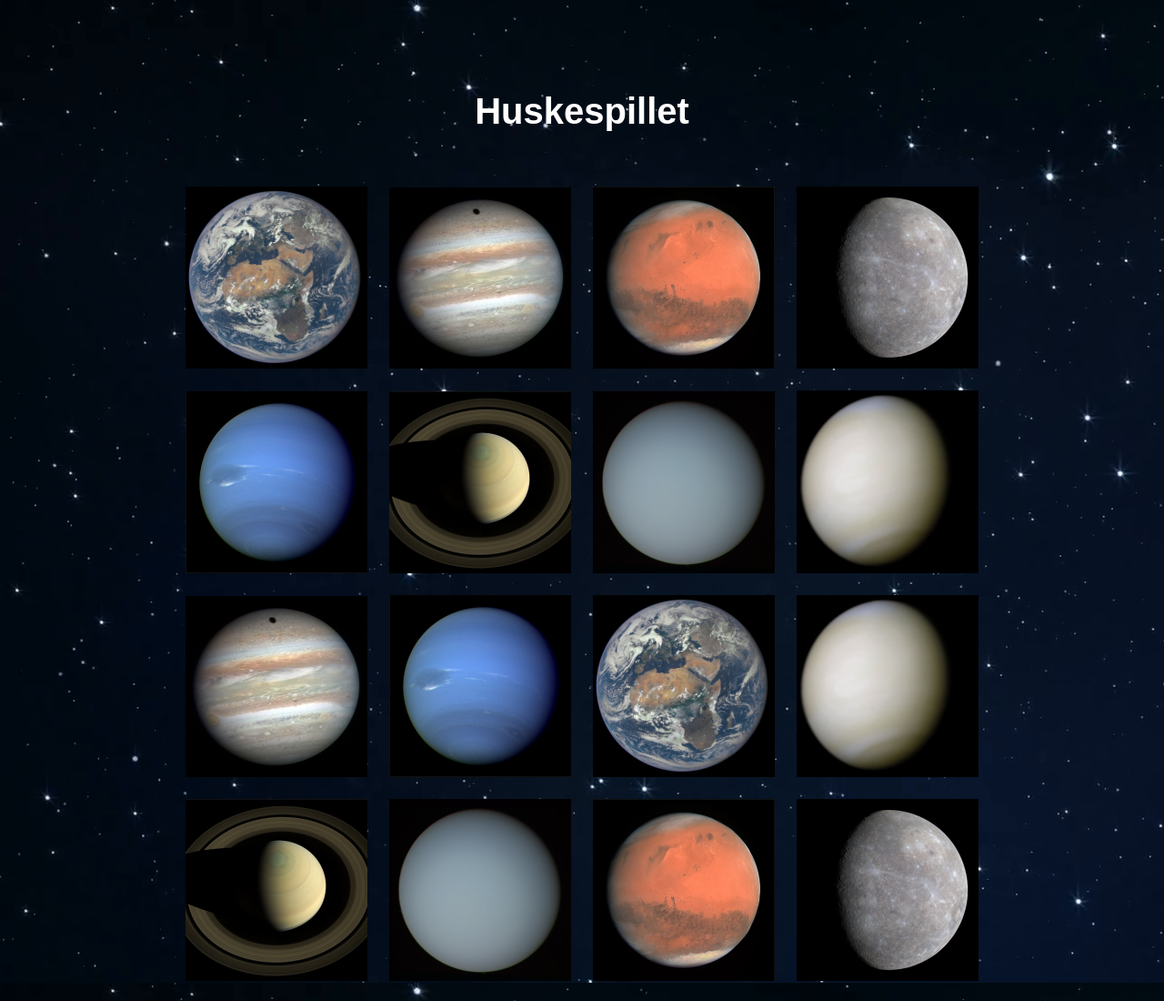
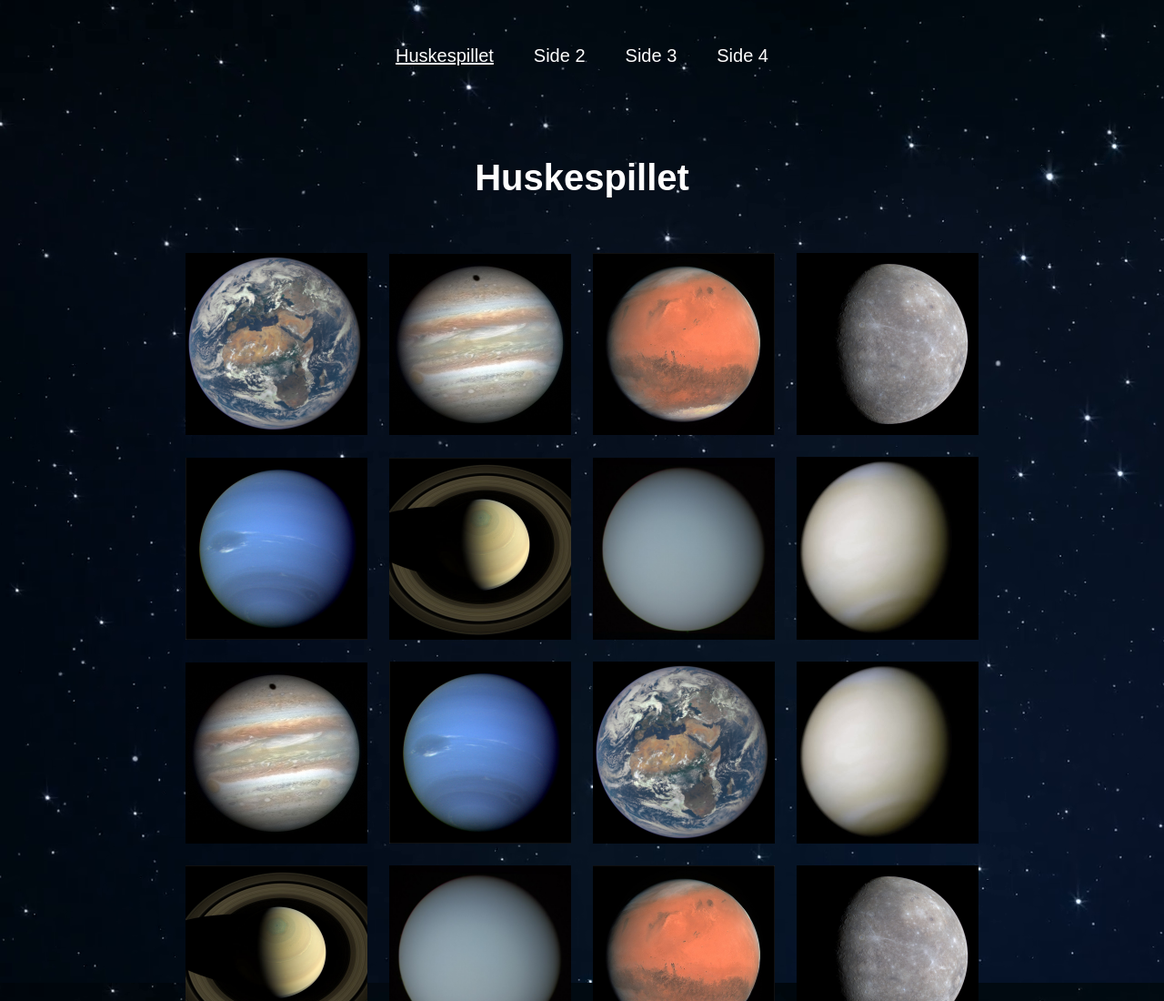
Before and after one commit to erik2310/Huskespil, a plain HTML site: page index.html in a window 1280 px wide. Shown: the top 1100 px of the page at 91% size. Drawn offline with Linux system fonts and the light colour scheme.

Commit message:
Tilføjet en navigations bar.

```diff
--- a/css/main.css
+++ b/css/main.css
@@ -11,7 +11,7 @@ h1 {
     color: white;
 }
 
-div {
+.boardDiv {
     margin-top: 50px;
     margin-left: auto;
     margin-right: auto;
@@ -32,3 +32,34 @@ img:hover {
     border-width: 2px;
     border-color: white;
 }
+
+a {
+    margin-left: 20px;
+    margin-right: 20px;
+    text-decoration: none;
+    font-size: 20px;
+    font-family: Arial, Helvetica, sans-serif;
+    color: white;
+}
+
+a:hover {
+    text-decoration: underline;
+}
+
+li {
+    display: inline;
+}
+
+ul {
+    list-style-type: none;
+    margin: 0px;
+    padding: 0px;
+}
+
+.navigationBar {
+    margin-top: 50px;
+    margin-left: auto;
+    margin-right: auto;
+    margin-bottom: 100px;
+    width: 450px;
+}
--- a/index.html
+++ b/index.html
@@ -1,5 +1,6 @@
 <!DOCTYPE <!DOCTYPE html>
 <html>
+
 <head>
     <meta charset="utf-8" />
     <title>Huskespil</title>
@@ -7,8 +8,17 @@
 </head>
 
 <body>
+    <div class="navigationBar">
+        <ul>
+            <li><a href="index.html" style="text-decoration: underline;">Huskespillet</a></li>
+            <li><a href="">Side 2</a></li>
+            <li><a href="">Side 3</a></li>
+            <li><a href="">Side 4</a></li>
+        </ul>
+    </div>
+
     <h1>Huskespillet</h1>
-        <div>
+    <div class="boardDiv">
         <img src="images/earth.png" alt="earth" width="200px">
         <img src="images/jupiter.png" alt="jupiter" width="200px">
         <img src="images/mars.png" alt="mars" width="200px">
```
Lines whose indentation alone changed are shown as unchanged.
